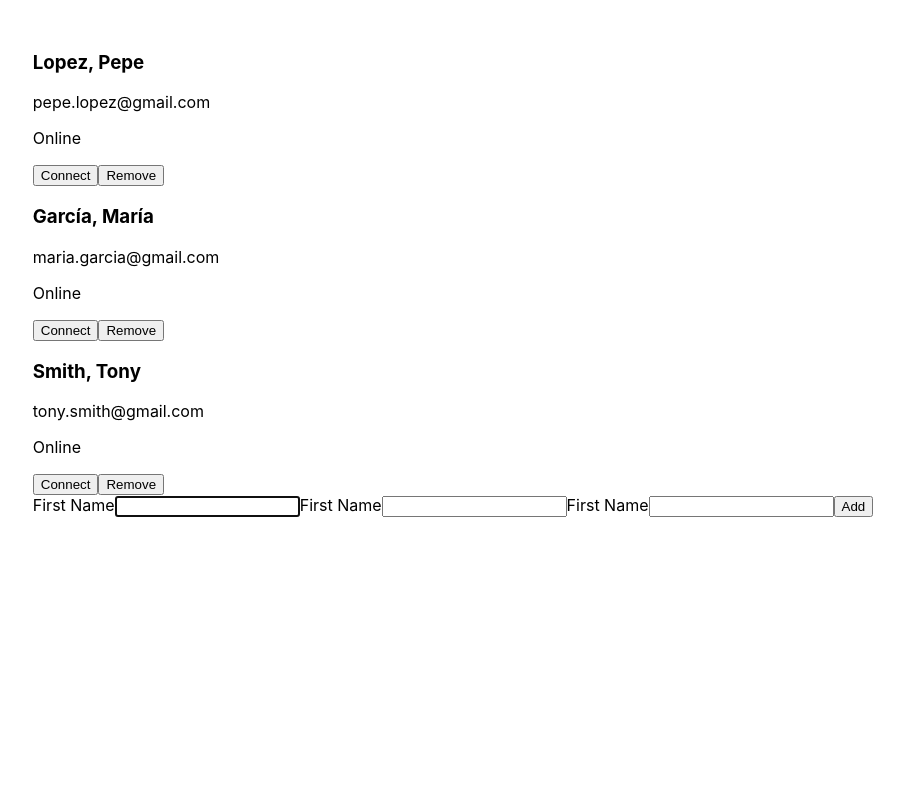
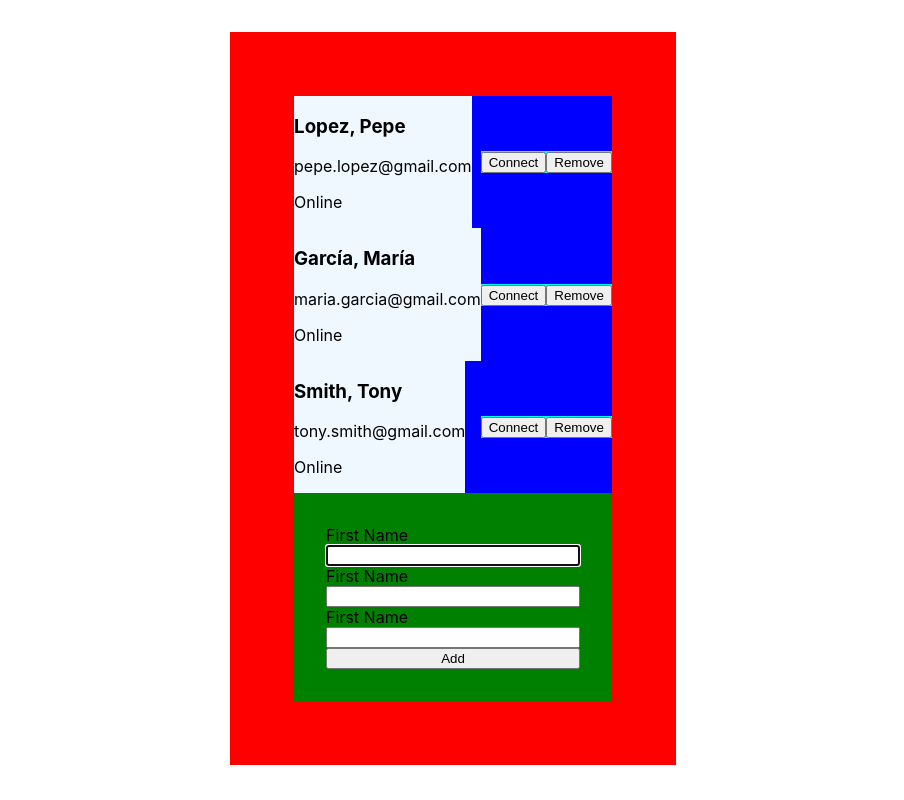
Before and after one commit to javieranguloluna/ob-react-3, a React (Create React App) app: page / in a window 1280 px wide. Shown: the whole page, without its empty margins (187-1091 px from the left). Built offline with nearby package versions, Linux system fonts and the light colour scheme.

Commit message:
components styles

```diff
--- a/src/components/container/contacstList.jsx
+++ b/src/components/container/contacstList.jsx
@@ -2,6 +2,8 @@ import React, { useState } from 'react'
 import ContactComponent from '../pure/contact'
 import ContactForm from '../pure/forms/contactForm'
 import Contact from './../../models/contact.model';
+
+import '../../styles/contactsList.scss'
 
 const ContactsList = () => {
     const defaultContacts = [
@@ -28,7 +30,7 @@ const ContactsList = () => {
     const addContact = (newContact) => setContacts([...contacts, newContact])
 
     return (
-        <div className='ContactList'>
+        <div className='ContactsList'>
             <div>
             {
                 contacts.map((contact, index) => (
--- a/src/components/pure/contact.jsx
+++ b/src/components/pure/contact.jsx
@@ -1,6 +1,8 @@
 import React from 'react'
 import PropTypes from 'prop-types'
 import Contact from './../../models/contact.model';
+
+import '../../styles/contact.scss'
 
 const ContactComponent = ({ index, contact, actions }) => {
     const { changeConnected, remove } = actions
--- a/src/components/pure/forms/contactForm.jsx
+++ b/src/components/pure/forms/contactForm.jsx
@@ -1,6 +1,8 @@
 import React, { useRef } from 'react'
 import PropTypes from 'prop-types';
 import Contact from '../../../models/contact.model';
+
+import '../../../styles/contactForm.scss'
 
 const ContactForm = ({ add }) => {
     const firstName = useRef('')
--- /dev/null
+++ b/src/styles/contact.scss
@@ -0,0 +1,14 @@
+.Contact {
+    background-color: blue;
+    display: flex;
+    align-items: center;
+    justify-content: space-between;
+
+    .content {
+        background-color: aliceblue;
+    }
+
+    .actions {
+        background-color: aqua;
+    }
+}
--- /dev/null
+++ b/src/styles/contactForm.scss
@@ -0,0 +1,18 @@
+.ContactForm {
+    background-color: green;
+    padding: 2rem;
+    display: flex;
+    flex-direction: column;
+
+    label {
+
+    }
+
+    input {
+
+    }
+
+    button {
+
+    }
+}
--- /dev/null
+++ b/src/styles/contactsList.scss
@@ -0,0 +1,4 @@
+.ContactsList {
+    background-color: red;
+    padding: 4rem;
+}
```
